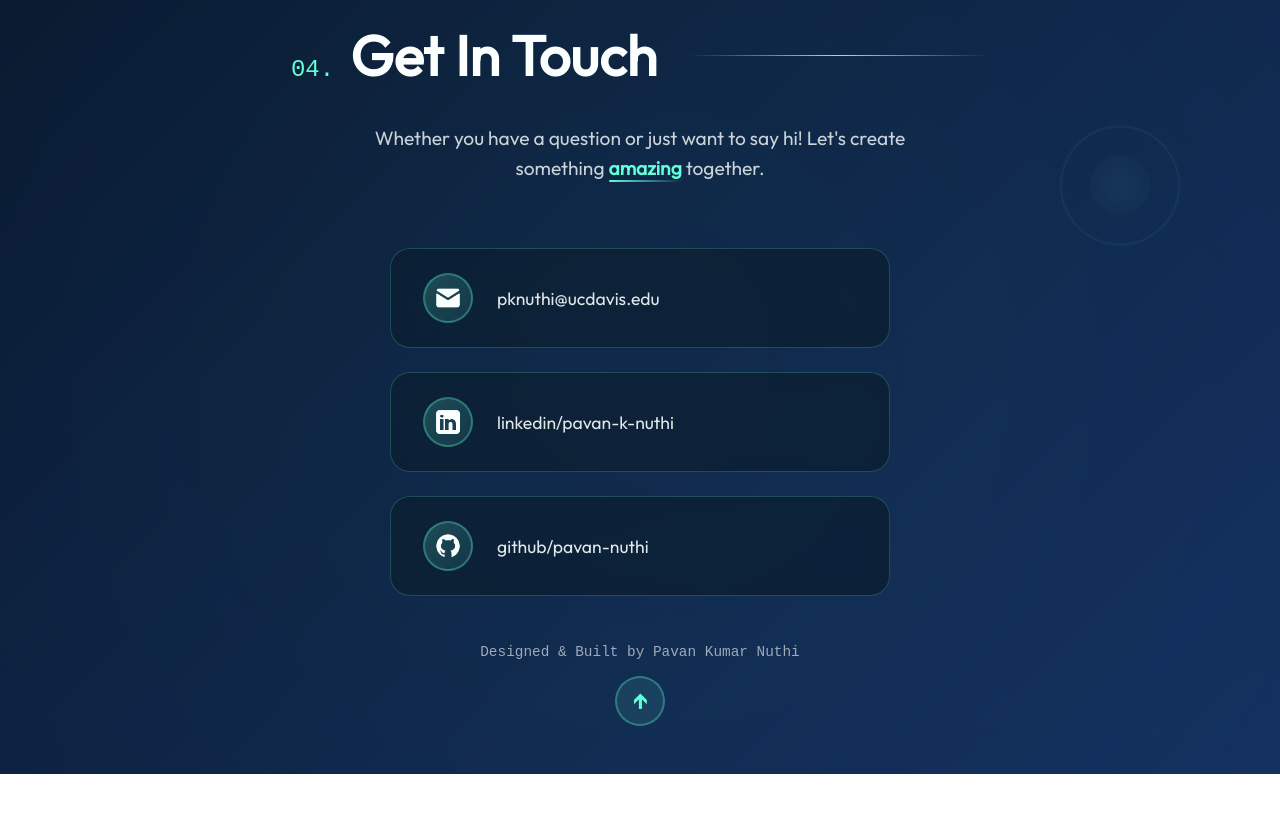
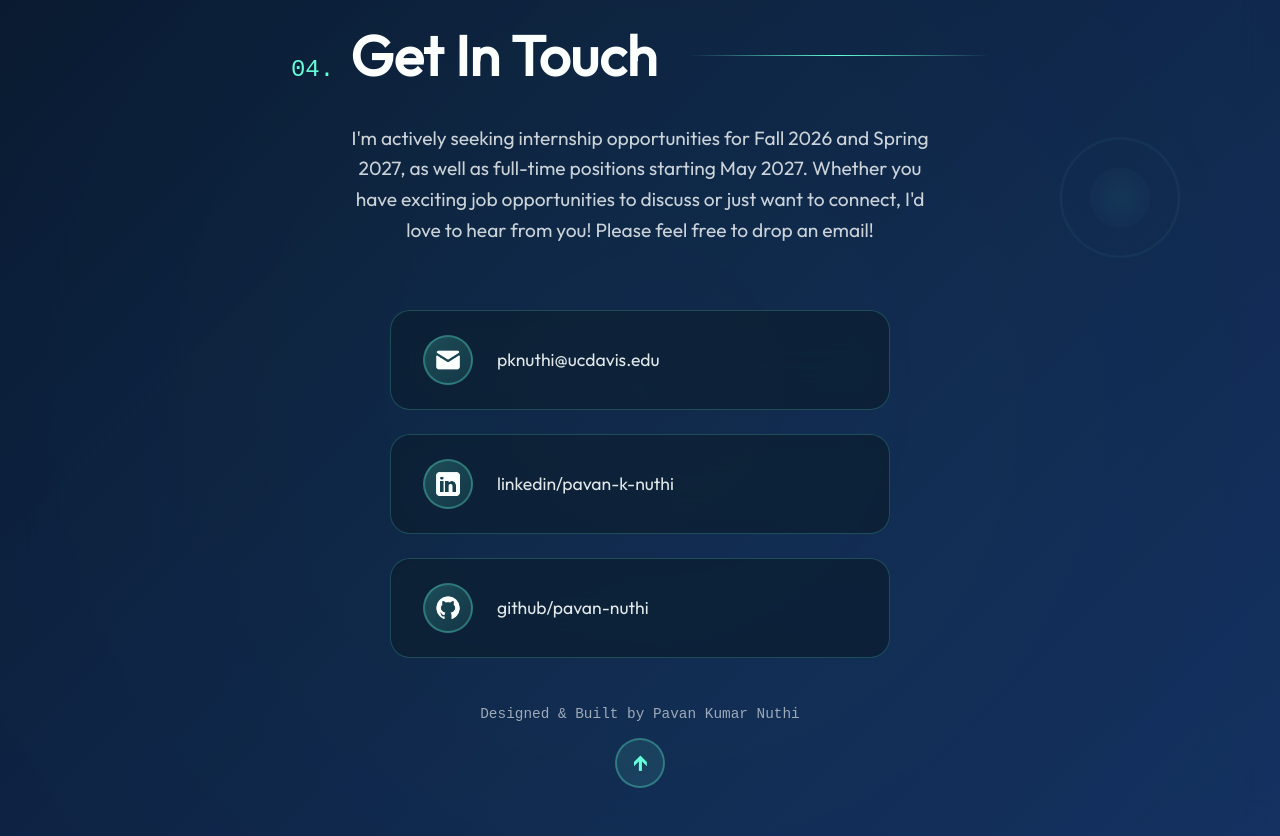
Before and after one commit to pavan-nuthi/portfolio-website, a React (Vite) app: page / in a window 1280 px wide. Shown: the part 5340-6176 px from the top of the page. Before the commit the page ends 6114 px from the top, so only its background shows below. Built offline with nearby package versions, Linux system fonts and the light colour scheme.

Commit message:
update contact section

```diff
--- a/src/components/Contact/Contact.jsx
+++ b/src/components/Contact/Contact.jsx
@@ -136,8 +136,10 @@ export const Contact = () => {
               }
             }}
           >
-            Whether you have a question or just want to say hi!
-            Let's create something <span className={styles.highlight}>amazing</span> together.
+            I'm actively seeking internship opportunities for Fall 2026 and Spring 2027,
+            as well as full-time positions starting May 2027. Whether you have exciting job
+            opportunities to discuss or just want to connect, I'd love to hear from you!
+            Please feel free to drop an email!
           </motion.p>
         </motion.div>
 
```
